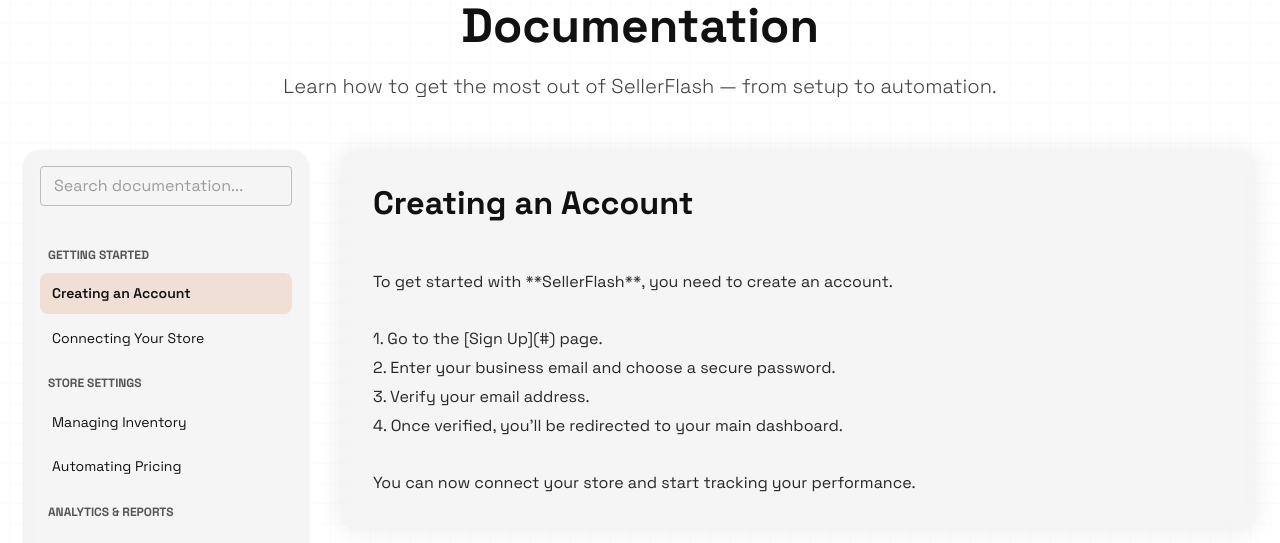
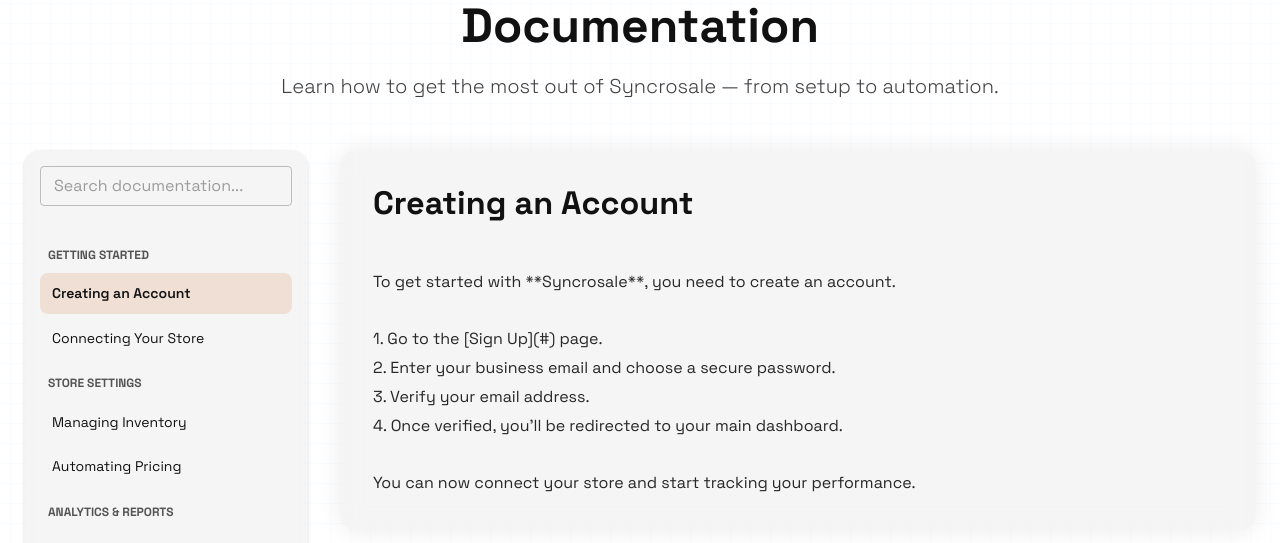
Before and after one commit to necatimertmetin/syncrosale, a React (Vite) app: page /documentation in a window 1280 px wide. Shown: the part 130-673 px from the top of the page. Built offline with nearby package versions, Linux system fonts and the light colour scheme.

Commit message:
fix: page titles updated

```diff
--- a/src/pages/documentation/Documentation.tsx
+++ b/src/pages/documentation/Documentation.tsx
@@ -23,7 +23,7 @@
       {
         title: "Creating an Account",
         content: `
-To get started with **SellerFlash**, you need to create an account.
+To get started with **Syncrosale**, you need to create an account.
 
 1. Go to the [Sign Up](#) page.
 2. Enter your business email and choose a secure password.
@@ -52,14 +52,14 @@
         content: `
 Keep your listings and stock levels in sync across platforms.
 
-- Edit product quantities directly from SellerFlash.
+- Edit product quantities directly from Syncrosale.
 - Enable auto-sync to update stock in real-time.
 - Use “Bulk Edit” for faster management.`,
       },
       {
         title: "Automating Pricing",
         content: `
-SellerFlash lets you automate pricing with smart rules.
+Syncrosale lets you automate pricing with smart rules.
 
 1. Open **Store Settings → Pricing Rules**
 2. Set minimum and maximum margins
@@ -96,7 +96,7 @@
       {
         title: "Connecting Third-Party Tools",
         content: `
-You can integrate SellerFlash with Google Sheets, Slack, or custom APIs.
+You can integrate Syncrosale with Google Sheets, Slack, or custom APIs.
 
 1. Go to **Settings → Integrations**
 2. Choose your desired app
@@ -151,7 +151,7 @@
             </Typography>
           </EnterAnimation2>
           <Typography variant="h6" fontWeight={300} sx={{ opacity: 0.8 }}>
-            Learn how to get the most out of SellerFlash — from setup to
+            Learn how to get the most out of Syncrosale — from setup to
             automation.
           </Typography>
         </Stack>
--- a/src/pages/faq/FAQ.tsx
+++ b/src/pages/faq/FAQ.tsx
@@ -83,7 +83,7 @@
       {
         question: "How can I contact support?",
         answer:
-          "You can contact our support team at support@sellerflash.com or via the Contact page.",
+          "You can contact our support team at support@Syncrosale.com or via the Contact page.",
       },
     ],
   },
@@ -118,7 +118,7 @@
             align="center"
             sx={{ mb: 6, color: theme.palette.text.secondary }}
           >
-            Find answers to common questions about SellerFlash.
+            Find answers to common questions about Syncrosale.
           </Typography>
         </motion.div>
 
```
